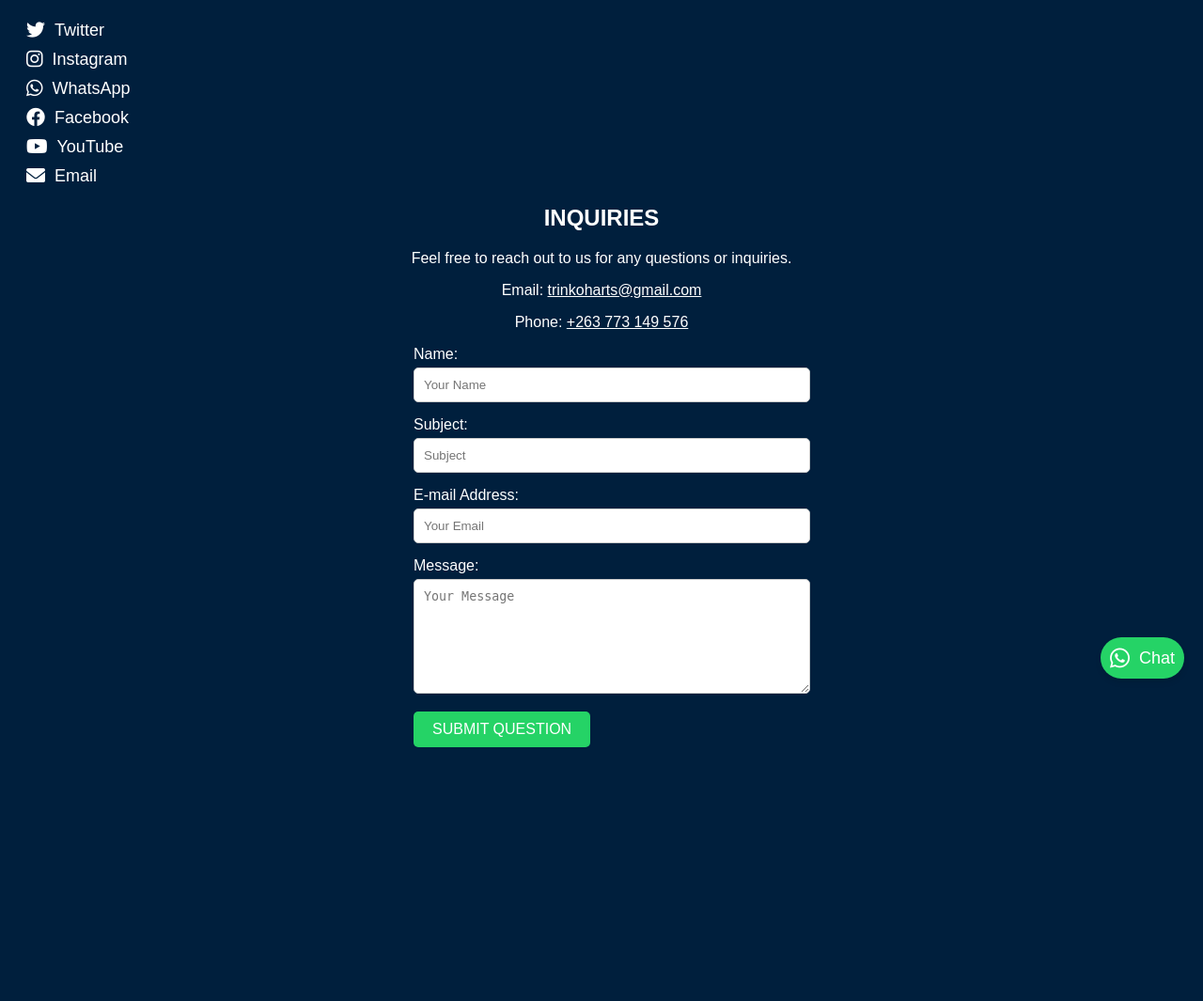
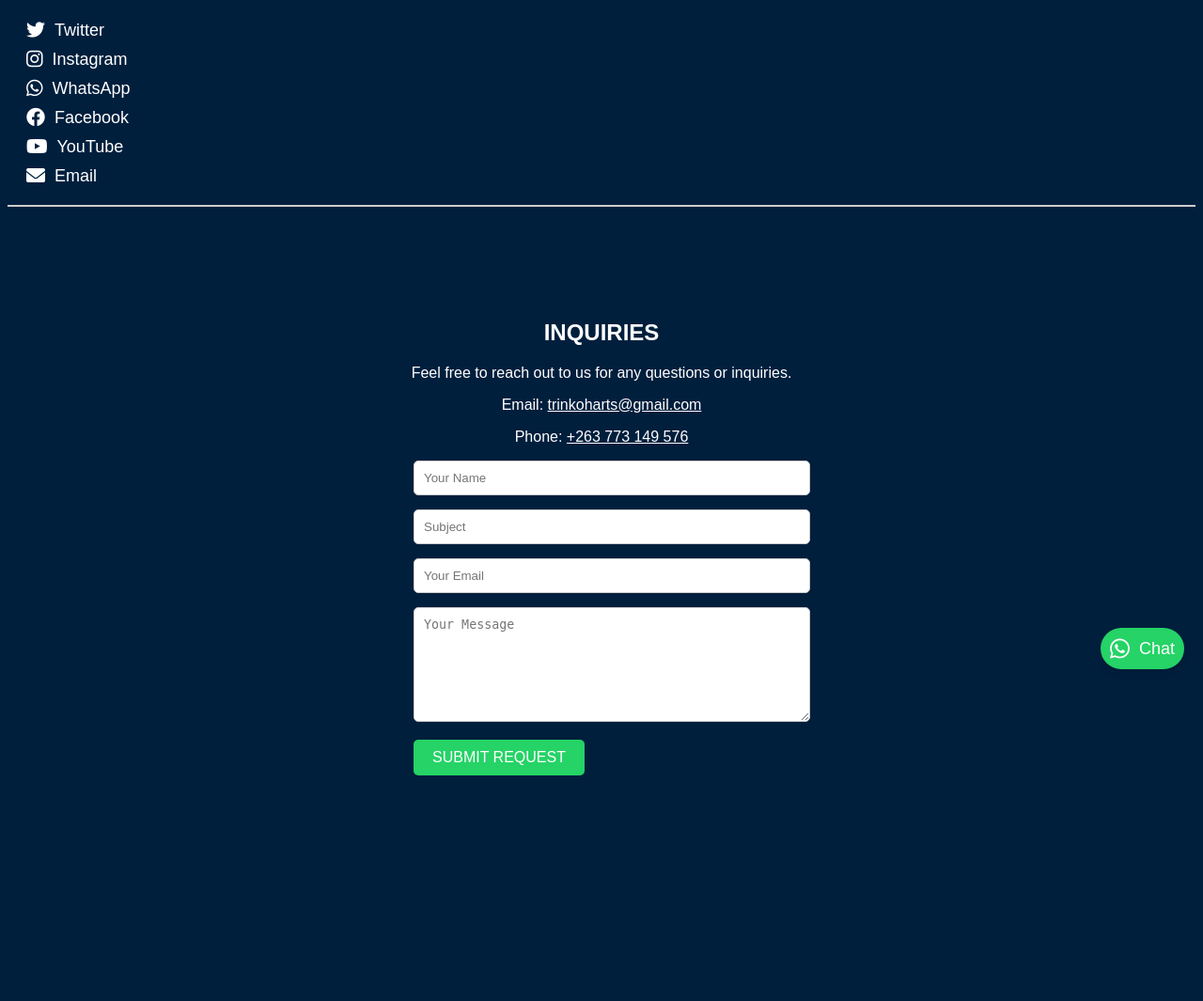
Before and after one commit to Kunashe-n/myapp, a Flask app: page /contact in a window 1280 px wide. Shown: the part 58-1123 px from the top of the page at 94% size. Run offline with Flask 3, Linux system fonts and the light colour scheme.

Commit message:
Update contact.html

```diff
--- a/templates/contact.html
+++ b/templates/contact.html
@@ -54,28 +54,52 @@
             <i class="fas fa-envelope"></i> Email
         </a>
     </section>
+    <hr style="margin: 0; border: 1px solid #ccc;"> <!-- Removed extra margin from the white line -->
+<div style="height: 100px;"></div> <!-- Reduced blank space between the image and the footer -->
     <section style="margin: 20px; text-align: center;">
         <h2>INQUIRIES</h2>
         <p>Feel free to reach out to us for any questions or inquiries.</p>
         <p>Email: <span style="color: #ffffff; text-decoration: underline;">trinkoharts@gmail.com</span></p>
         <p>Phone: <span style="color: #ffffff; text-decoration: underline;">+263 773 149 576</span></p>
 
-        <form action="https://wa.me/message/BJHVRLRXZ6XPO1" method="get" style="margin-top: 20px; text-align: left; max-width: 400px; margin: 0 auto;">
-            <label for="name" style="display: block; margin-bottom: 5px;">Name:</label>
+        <form onsubmit="submitToWhatsApp(event)" style="margin-top: 10px; text-align: left; max-width: 400px; margin: 0 auto;">
             <input type="text" id="name" name="name" placeholder="Your Name" required style="width: 100%; padding: 10px; margin-bottom: 15px; border-radius: 5px; border: 1px solid #ccc;">
 
-            <label for="subject" style="display: block; margin-bottom: 5px;">Subject:</label>
             <input type="text" id="subject" name="subject" placeholder="Subject" required style="width: 100%; padding: 10px; margin-bottom: 15px; border-radius: 5px; border: 1px solid #ccc;">
 
-            <label for="email" style="display: block; margin-bottom: 5px;">E-mail Address:</label>
             <input type="email" id="email" name="email" placeholder="Your Email" required style="width: 100%; padding: 10px; margin-bottom: 15px; border-radius: 5px; border: 1px solid #ccc;">
 
-            <label for="message" style="display: block; margin-bottom: 5px;">Message:</label>
             <textarea id="message" name="message" placeholder="Your Message" required style="width: 100%; padding: 10px; margin-bottom: 15px; border-radius: 5px; border: 1px solid #ccc; height: 100px;"></textarea>
 
-            <button type="submit" style="background-color: #25D366; color: #ffffff; padding: 10px 20px; border: none; border-radius: 5px; cursor: pointer; font-size: 16px;">SUBMIT QUESTION</button>
+            <button type="submit" style="background-color: #25D366; color: #ffffff; padding: 10px 20px; border: none; border-radius: 5px; cursor: pointer; font-size: 16px;">SUBMIT REQUEST</button>
         </form>
-    </section>
+
+    <script>
+        function submitToWhatsApp(event) {
+            event.preventDefault(); // Prevent the default form submission behavior
+
+            // Get form values
+            const name = document.getElementById('name').value.trim();
+            const subject = document.getElementById('subject').value.trim();
+            const email = document.getElementById('email').value.trim();
+            const message = document.getElementById('message').value.trim();
+
+            // Validate form fields
+            if (!name || !subject || !email || !message) {
+                alert('Please fill out all fields before submitting.');
+                return;
+            }
+
+            // Construct the WhatsApp message
+            const whatsappMessage = `Hello, my name is ${name}. Subject: ${subject}. Email: ${email}. Message: ${message}`;
+
+            // Encode the message for the WhatsApp URL
+            const whatsappURL = `https://wa.me/263773149576?text=${encodeURIComponent(whatsappMessage)}`;
+
+            // Open WhatsApp in a new tab
+            window.open(whatsappURL, '_blank');
+        }
+    </script>
     <!-- Floating WhatsApp Icon -->
     <a href="https://wa.me/message/BJHVRLRXZ6XPO1" style="position: fixed; bottom: 20px; right: 20px; display: flex; align-items: center; text-decoration: none; color: #ffffff; background-color: #25D366; padding: 10px; border-radius: 50px; box-shadow: 0 4px 6px rgba(0, 0, 0, 0.1);">
         <i class="fab fa-whatsapp" style="font-size: 24px; margin-right: 10px;"></i>
```
